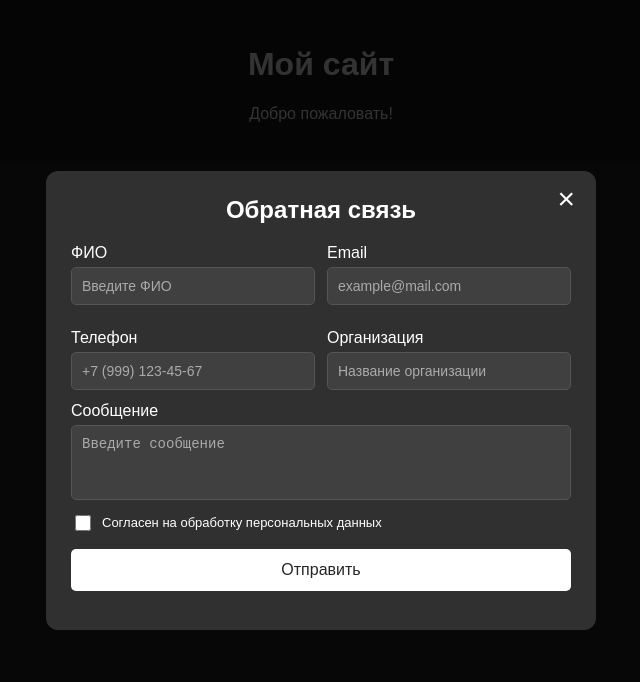
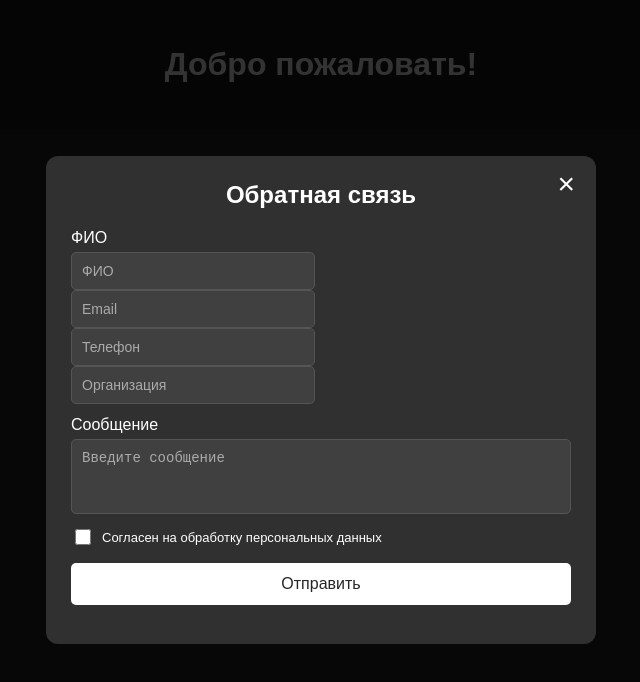
Before and after one commit to BARAGOZ07/LR_8, a plain HTML site: page index.html in a window 1280 px wide. Both pictures are taken after a click on the button "Обратная связь". Shown: the whole page, without its empty margins (319-959 px from the left). Drawn offline with Linux system fonts and the light colour scheme.

Commit message:
Update index.html

```diff
--- a/index.html
+++ b/index.html
@@ -11,8 +11,7 @@
 <body>
 
     <header>
-        <h1>Мой сайт</h1>
-        <p>Добро пожаловать!</p>
+        <h1>Добро пожаловать!</h1>
     </header>
 
     <main>
@@ -43,41 +42,41 @@
 
                     <div class="form-group">
                         <label for="fullname">ФИО</label>
+                        <!-- ФИО -->
 <input
     type="text"
-                            id="fullname"
     name="fullname"
-                            placeholder="Введите ФИО"
-                            required>
-                    </div>
+    placeholder="ФИО"
+    required
+    pattern="[А-Яа-яЁёA-Za-z\s-]+"
+    title="ФИО должно содержать только буквы, пробелы и дефисы"
+>
 
-                    <div class="form-group">
-                        <label for="email">Email</label>
+<!-- Email -->
 <input
     type="email"
-                            id="email"
     name="email"
-                            placeholder="example@mail.com"
-                            required>
-                    </div>
+    placeholder="Email"
+    required
+>
 
-                    <div class="form-group">
-                        <label for="phone">Телефон</label>
+<!-- Телефон -->
 <input
     type="tel"
-                            id="phone"
     name="phone"
-                            placeholder="+7 (999) 123-45-67"
-                            required>
-                    </div>
+    placeholder="Телефон"
+    required
+    pattern="[+]?[0-9\s()\-]{6,20}"
+    title="Введите телефон, содержащий от 6 до 20 символов"
+>
 
-                    <div class="form-group">
-                        <label for="organization">Организация</label>
+<!-- Организация -->
 <input
     type="text"
-                            id="organization"
     name="organization"
-                            placeholder="Название организации">
+    placeholder="Организация"
+    required
+>
                     </div>
 
                 </div>
```
Lines whose indentation alone changed are shown as unchanged.
